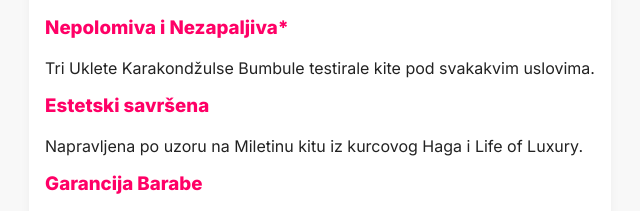
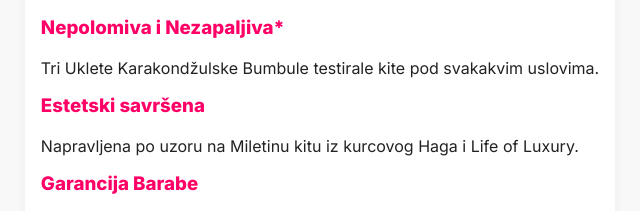
Before and after one commit to djbaraba/kupikitu.github.io, a plain HTML site: page index.html in a window 1280 px wide. Shown: the part 535-746 px from the top of the page, 320-960 px from the left. Drawn offline with Linux system fonts and the light colour scheme.

Commit message:
Update index.html

```diff
--- a/index.html
+++ b/index.html
@@ -283,7 +283,7 @@
   <div class="info">
     <h2>Zašto naša kita?</h2>
     <h3>Nepolomiva i Nezapaljiva*</h3>
-    <p>Tri Uklete Karakondžulse Bumbule testirale kite pod svakakvim uslovima.</p>
+    <p>Tri Uklete Karakondžulske Bumbule testirale kite pod svakakvim uslovima.</p>
 
     <h3>Estetski savršena</h3>
     <p>Napravljena po uzoru na Miletinu kitu iz kurcovog Haga i Life of Luxury.</p>
```
